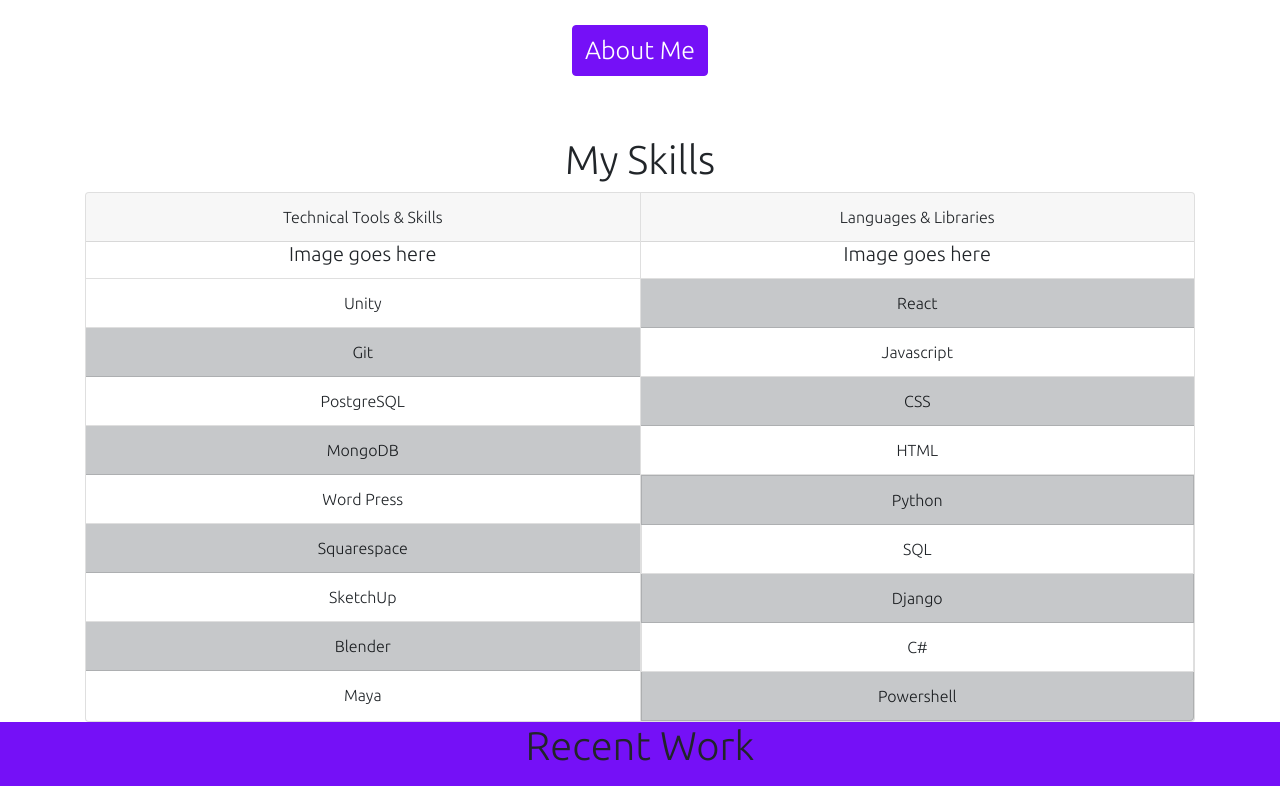
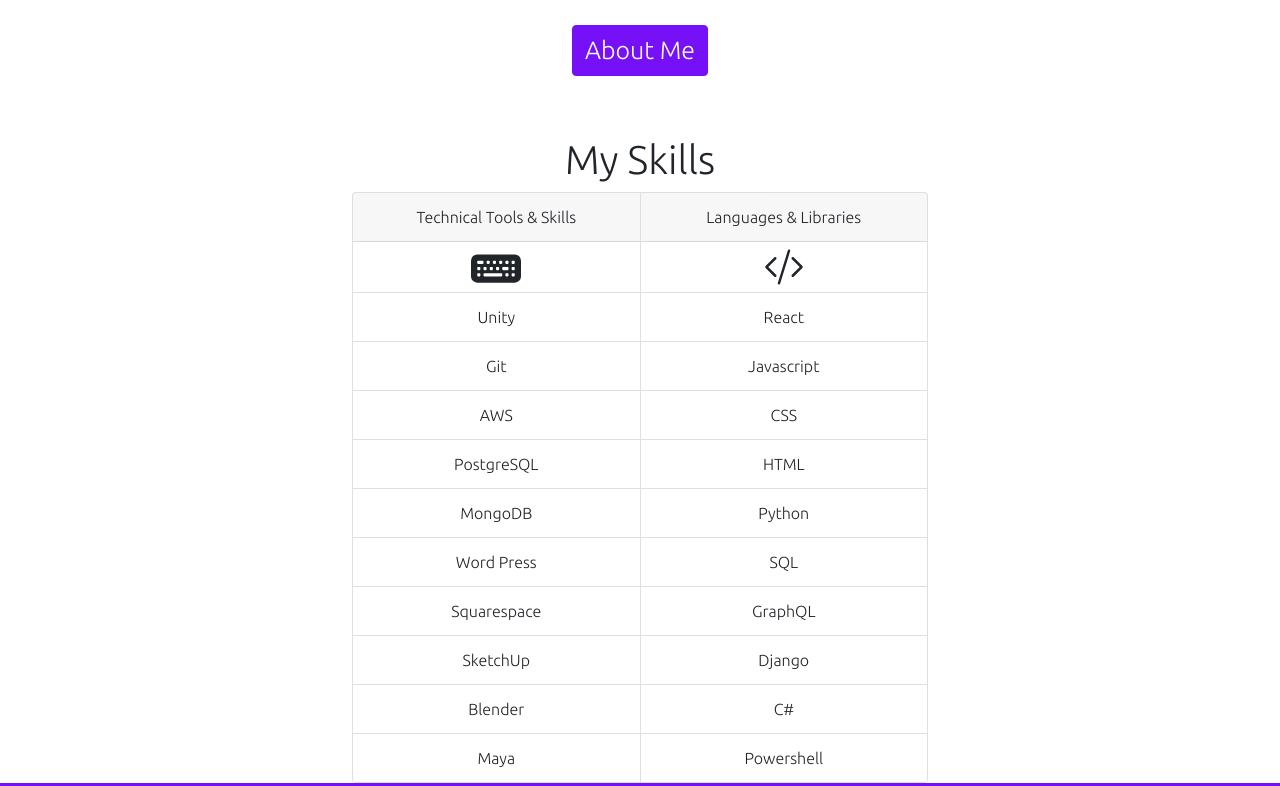
Before and after one commit to Juicester/portfolio, a React (Create React App) app: page / in a window 1280 px wide. Shown: the part 580-1366 px from the top of the page. Built offline with nearby package versions, Linux system fonts and the light colour scheme.

Commit message:
footer work

```diff
--- a/package.json
+++ b/package.json
@@ -8,9 +8,11 @@
     "@testing-library/user-event": "^7.1.2",
     "axios": "^0.20.0",
     "bootstrap": "^4.6.0",
+    "bootstrap-icons": "^1.5.0",
     "emailjs-com": "^3.2.0",
     "react": "^17.0.2",
     "react-bootstrap": "^1.3.0",
+    "react-bootstrap-icons": "^1.5.0",
     "react-card-flip": "^1.1.1",
     "react-dom": "^17.0.2",
     "react-parallax-tilt": "^1.5.50",
--- a/src/components/Footer/Footer.css
+++ b/src/components/Footer/Footer.css
@@ -1,35 +1,22 @@
-/* Style all font awesome icons */
-.fa {
-	padding: 20px;
-	font-size: 30px;
-	width: 50px;
-	text-align: center;
-	text-decoration: none;
-}
-
-/* Add a hover effect if you want */
-.fa:hover {
-	opacity: 0.7;
-}
-
 .footer {
-	display: flex;
+	/* display: flex; */
 	background-color: rgb(156, 71, 252);
 	justify-content: center;
-	margin: 10px;
+	text-align: center;
+	/* margin: 10px; */
 }
 
 .linkedin {
-	background-color: darkturquoise;
+	/* background-color: darkturquoise; */
 	margin: 10px;
 }
 
 .instagram {
-	background-color: dodgerblue;
+	/* background-color: dodgerblue; */
 	margin: 10px;
 }
 
 .github {
-	background-color: firebrick;
+	/* background-color: firebrick; */
 	margin: 10px;
 }
--- a/src/components/Footer/Footer.js
+++ b/src/components/Footer/Footer.js
@@ -6,34 +6,28 @@
 import Row from 'react-bootstrap/Row';
 import Col from 'react-bootstrap/Col';
 import { SocialIcon } from 'react-social-icons';
+import { Linkedin, Github } from 'react-bootstrap-icons';
 
 function Footer() {
 	return (
-		<Container className='container-fluid d-flex justify-content-center footer'>
-			{/* <Row>
-					<Col>
-						<h3>This is the Footer Component</h3>
-					</Col>
-				</Row> */}
+		<Container fluid className='footer'>
 			<Row>
 				<Col className='linkedin'>
 					<Link to={'https://www.linkedin.com/in/justinpedowitz/'}>
-						<SocialIcon url='https://www.linkedin.com/in/justinpedowitz/' />
-					</Link>
-				</Col>
-				<Col className='instagram'>
-					<Link to={'https://www.instagram.com/'}>
-						<SocialIcon url='https://www.instagram.com/' />
+						<Linkedin size={70} />
 					</Link>
 				</Col>
 				<Col className='github'>
 					<Link to={'https://github.com/Juicester'}>
-						<SocialIcon url='https://github.com/Juicester' />
+						<Github size={70} />
 					</Link>
 				</Col>
-				<Col>
-				<a href="https://www.vecteezy.com/free-vector/blank">Blank Vectors by Vecteezy</a>
-				</Col>
+			</Row>
+			<Row>
+				<h4>Handmade by me ©2021</h4>
+			</Row>
+			<Row>
+				<h5>Made with React, Bootstrap, CSS</h5>
 			</Row>
 		</Container>
 	);
--- a/src/components/Skills/Skills.css
+++ b/src/components/Skills/Skills.css
@@ -1,3 +1,16 @@
 .skills-card {
-	/* width: 18rem; */
+	width: 18rem;
 }
+
+.skill-icon {
+	margin: auto;
+}
+
+.skills-card-outer {
+	/* margin: auto; */
+	display: flex;
+	flex-direction: column;
+	justify-content: center;
+	align-items: center;
+	text-align: center;
+}
--- a/src/components/Skills/Skills.js
+++ b/src/components/Skills/Skills.js
@@ -1,46 +1,49 @@
 import React from 'react';
-import { CardGroup, Container } from 'react-bootstrap';
+import { CardColumns, CardGroup, Container } from 'react-bootstrap';
 import Card from 'react-bootstrap/Card';
 import ListGroup from 'react-bootstrap/ListGroup';
 import ListGroupItem from 'react-bootstrap/ListGroupItem';
 import './Skills.css';
+import { KeyboardFill, CodeSlash } from 'react-bootstrap-icons';
 
 function Skills() {
 	return (
 		<div>
-			<Container>
+			<Container className='skills-card-outer'>
 				<h1> My Skills</h1>
 				<CardGroup>
 					<Card className='skills-card'>
 						<Card.Header>Technical Tools & Skills</Card.Header>
-						<Card.Title>Image goes here</Card.Title>
-						<ListGroup className='list-group-flush'>
+						<KeyboardFill size={50} className='skill-icon' />
+						<ListGroup variant='flush'>
 							<ListGroupItem>Unity</ListGroupItem>
-							<ListGroupItem variant='dark'>Git</ListGroupItem>
+							<ListGroupItem>Git</ListGroupItem>
+							<ListGroupItem>AWS</ListGroupItem>
 							<ListGroupItem>PostgreSQL</ListGroupItem>
-							<ListGroupItem variant='dark'>MongoDB</ListGroupItem>
+							<ListGroupItem>MongoDB</ListGroupItem>
 							<ListGroupItem>Word Press</ListGroupItem>
-							<ListGroupItem variant='dark'>Squarespace</ListGroupItem>
+							<ListGroupItem>Squarespace</ListGroupItem>
 							<ListGroupItem>SketchUp</ListGroupItem>
-							<ListGroupItem variant='dark'>Blender</ListGroupItem>
+							<ListGroupItem>Blender</ListGroupItem>
 							<ListGroupItem>Maya</ListGroupItem>
 						</ListGroup>
 					</Card>
 					<Card className='skills-card'>
 						<Card.Header>Languages & Libraries</Card.Header>
-						<Card.Title>Image goes here</Card.Title>
-						<ListGroup className='list-group-flush'>
-							<ListGroupItem variant='dark'>React</ListGroupItem>
+						<CodeSlash size={40} className='skill-icon' />
+						<ListGroup variant='flush'>
+							<ListGroupItem>React</ListGroupItem>
 							<ListGroupItem>Javascript</ListGroupItem>
-							<ListGroupItem variant='dark'>CSS</ListGroupItem>
+							<ListGroupItem>CSS</ListGroupItem>
 							<ListGroupItem>HTML</ListGroupItem>
-							</ListGroup>
-							<ListGroupItem variant='dark'>Python</ListGroupItem>
+							<ListGroupItem>Python</ListGroupItem>
 							<ListGroupItem>SQL</ListGroupItem>
-							<ListGroupItem variant='dark'>Django</ListGroupItem>
+							<ListGroupItem>GraphQL</ListGroupItem>
+							<ListGroupItem>Django</ListGroupItem>
 							<ListGroupItem>C#</ListGroupItem>
-							<ListGroupItem variant='dark'>Powershell</ListGroupItem>
-						</Card>
+							<ListGroupItem>Powershell</ListGroupItem>
+						</ListGroup>
+					</Card>
 				</CardGroup>
 			</Container>
 		</div>
```
Also changed, not shown: 2 other files (tests, documents, lock files or other folders).
